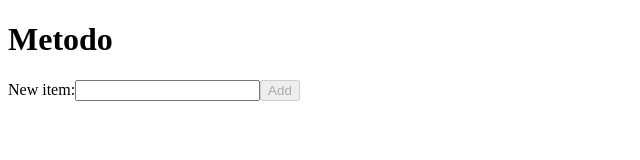
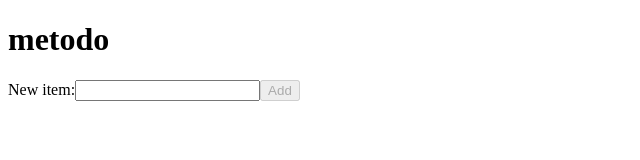
Before and after one commit to dku7/fe-metodo, a React (Vite) app: page / in a window 1280 px wide. Shown: the top 160 px of the page, without its empty margins (0-640 px from the left). Built offline with nearby package versions, Linux system fonts and the light colour scheme.

Commit message:
create Heading component

```diff
--- a/src/App.jsx
+++ b/src/App.jsx
@@ -1,4 +1,5 @@
 import { useState, useEffect } from "react";
+import Heading from "./components/Heading.jsx";
 import AddNewTodo from "./components/AddNewTodo.jsx";
 import TodoList from "./components/TodoList.jsx";
 
@@ -42,7 +43,7 @@ const App = () => {
 
   return (
     <>
-      <h1>Metodo</h1>
+      <Heading title={"metodo"} />
       <AddNewTodo
         newTodo={newTodo}
         onNewTodoChange={handNewTodoChange}
--- /dev/null
+++ b/src/components/Heading.jsx
@@ -0,0 +1,9 @@
+const Heading = ({ title }) => (
+  <div>
+    <header>
+      <h1>{title}</h1>
+    </header>
+  </div>
+);
+
+export default Heading;
```
